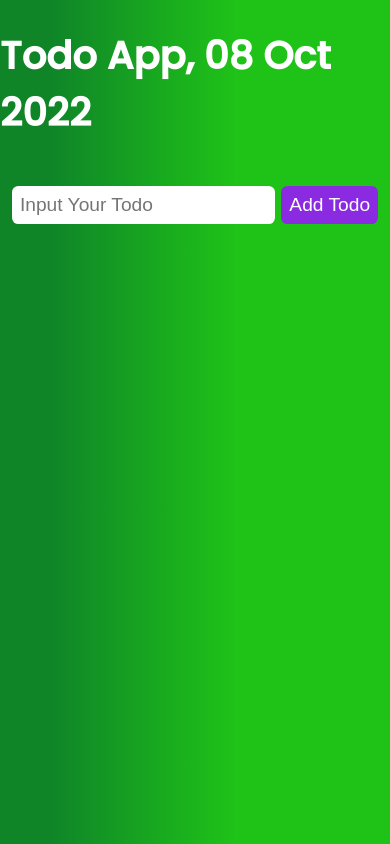
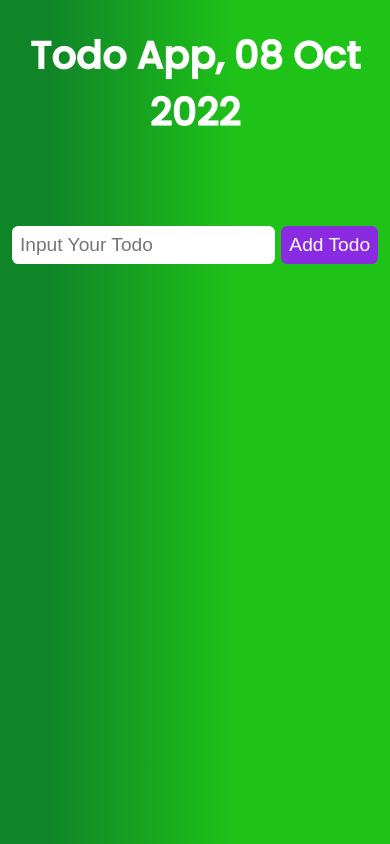
Before and after one commit to m-saiful/TODO-APP, a plain HTML site: page index.html in a window 390 px wide. Drawn offline with Linux system fonts and the light colour scheme.

Commit message:
Menambahkan Responsive

```diff
--- a/index.html
+++ b/index.html
@@ -15,11 +15,11 @@
     <script src="index.js" defer></script>
   </head>
   <body>
-    <header>
+    <header class="responsive">
       <h1>Todo App, <span id="date"></span></h1>
     </header>
 
-    <form>
+    <form class="responsive form">
       <input type="text" placeholder="Input Your Todo" class="todo-input" />
       <button type="submit" class="todo-button">Add Todo</button>
     </form>
--- a/style.css
+++ b/style.css
@@ -113,3 +113,16 @@ form button:focus {
   transform: translateY(8rem) rotateZ(20deg);
   opacity: 0;
 }
+
+@media only screen and (max-width: 431px) {
+  .responsive{
+    text-align: center;
+    display:flex;
+    flex-wrap: wrap;
+    justify-content: center;
+  }
+
+  .form{
+    margin-top: 40px;
+  }
+}
```
